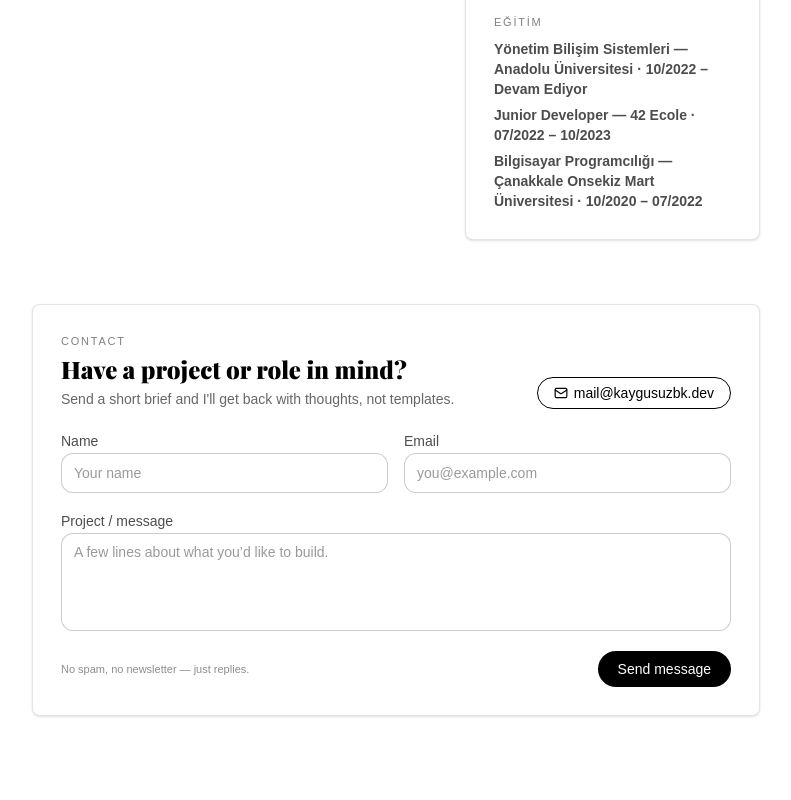
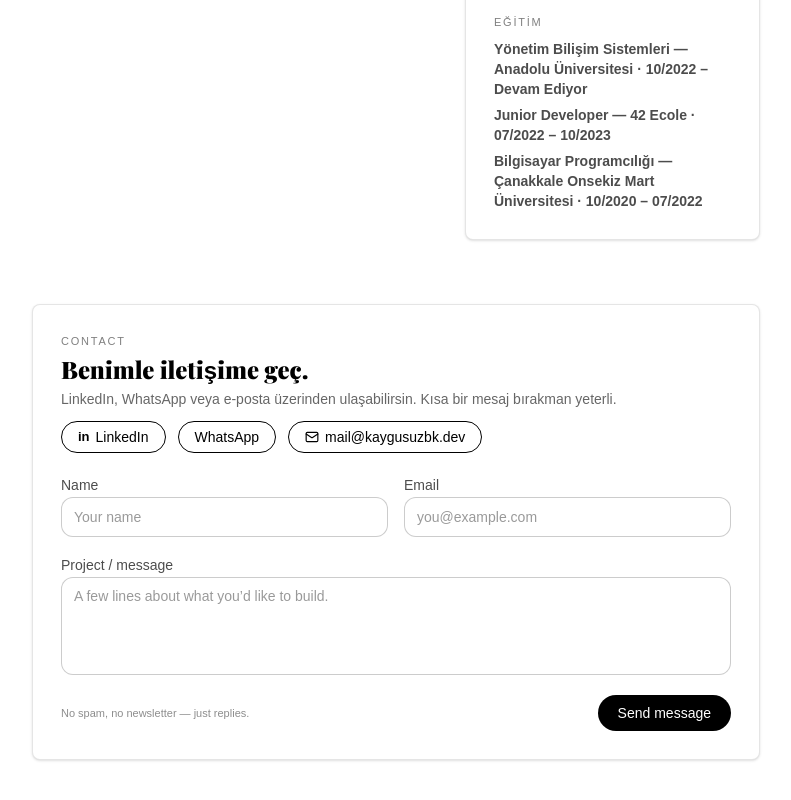
Before and after one commit to KaygusuzBK/kaygusuzbk.github.io, a Next.js app: page / in a window 1280 px wide. Shown: the part 1873-2673 px from the top of the page, without its empty margins (424-1215 px from the left). Built offline with nearby package versions, Linux system fonts and the light colour scheme; no server answers.

Commit message:
feat: add LinkedIn, WhatsApp and email buttons to contact section

```diff
--- a/app/page.tsx
+++ b/app/page.tsx
@@ -1026,7 +1026,7 @@ export default function Home() {
                 )}
               >
                 <CardContent className="p-5 sm:p-6 md:p-7 space-y-4 sm:space-y-5">
-                  <div className="flex flex-col sm:flex-row sm:items-end sm:justify-between gap-3">
+                  <div className="flex flex-col gap-4 sm:gap-3">
                     <div>
                       <p
                         className={cn(
@@ -1037,7 +1037,7 @@ export default function Home() {
                         Contact
                       </p>
                       <h3 className="mt-1 font-serif text-xl sm:text-2xl font-black">
-                        Have a project or role in mind?
+                        Benimle iletişime geç.
                       </h3>
                       <p
                         className={cn(
@@ -1045,15 +1045,58 @@ export default function Home() {
                           isDark ? "text-white/60" : "text-black/60",
                         )}
                       >
-                        Send a short brief and I&apos;ll get back with thoughts, not templates.
+                        LinkedIn, WhatsApp veya e-posta üzerinden ulaşabilirsin. Kısa bir mesaj bırakman yeterli.
           </p>
         </div>
+
+                    <div className="flex flex-wrap items-center gap-2.5 sm:gap-3">
                       <Button
                         asChild
                         size="sm"
                         variant="outline"
                         className={cn(
-                        "rounded-full px-4 h-8 border",
+                          "rounded-full px-4 h-8 border text-xs sm:text-sm",
+                          isDark
+                            ? "border-white text-white hover:bg-white hover:text-black"
+                            : "border-black text-black hover:bg-black hover:text-white",
+                        )}
+                      >
+                        <Link
+                          href="https://www.linkedin.com/in/kaygusuzbk"
+            target="_blank"
+            rel="noopener noreferrer"
+          >
+                          <span className="mr-1.5 text-[13px] font-semibold">in</span>
+                          LinkedIn
+                        </Link>
+                      </Button>
+
+                      <Button
+                        asChild
+                        size="sm"
+                        variant="outline"
+                        className={cn(
+                          "rounded-full px-4 h-8 border text-xs sm:text-sm",
+                          isDark
+                            ? "border-white text-white hover:bg-white hover:text-black"
+                            : "border-black text-black hover:bg-black hover:text-white",
+                        )}
+                      >
+                        <Link
+                          href="https://wa.me/905000000000"
+            target="_blank"
+            rel="noopener noreferrer"
+          >
+                          WhatsApp
+                        </Link>
+                      </Button>
+
+                      <Button
+                        asChild
+                        size="sm"
+                        variant="outline"
+                        className={cn(
+                          "rounded-full px-4 h-8 border text-xs sm:text-sm",
                           isDark
                             ? "border-white text-white hover:bg-white hover:text-black"
                             : "border-black text-black hover:bg-black hover:text-white",
@@ -1064,6 +1107,7 @@ export default function Home() {
                           mail@kaygusuzbk.dev
                         </Link>
                       </Button>
+                    </div>
                   </div>
 
                   <form
```
Lines whose indentation alone changed are shown as unchanged.
